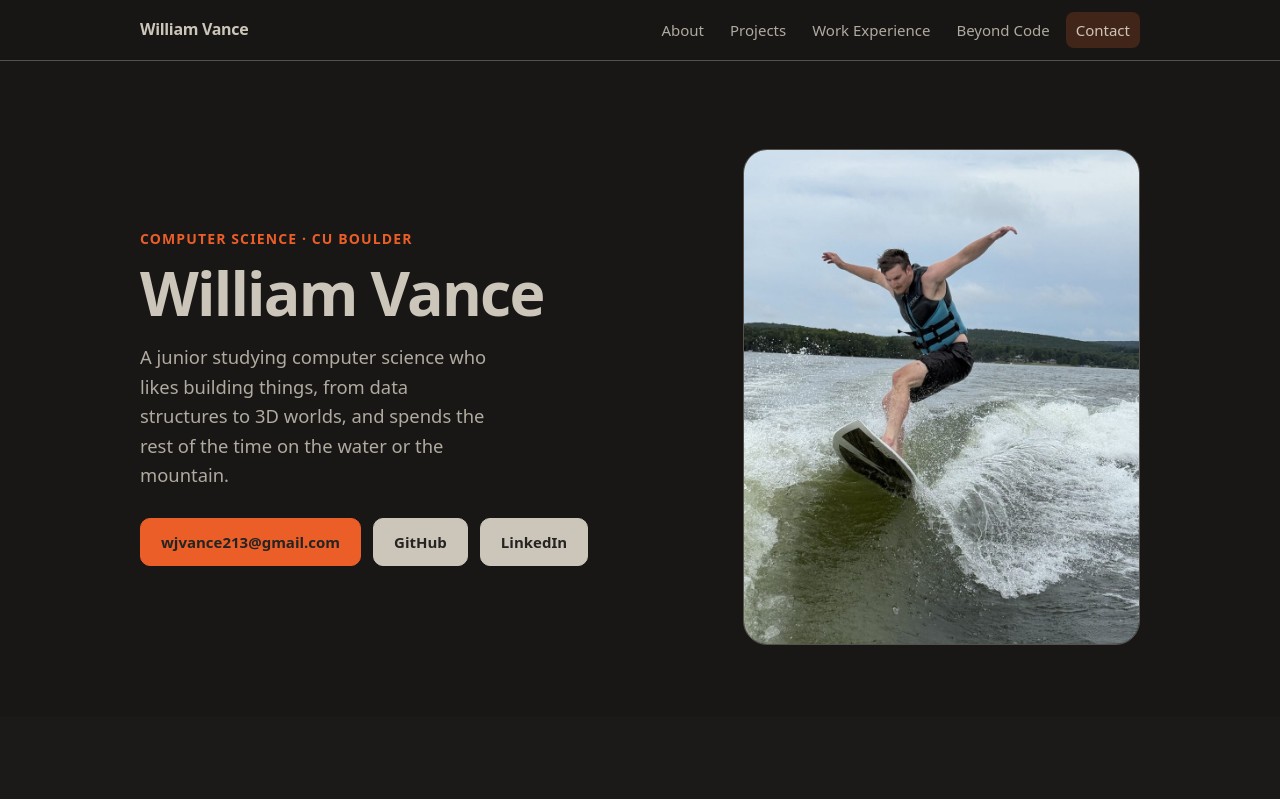
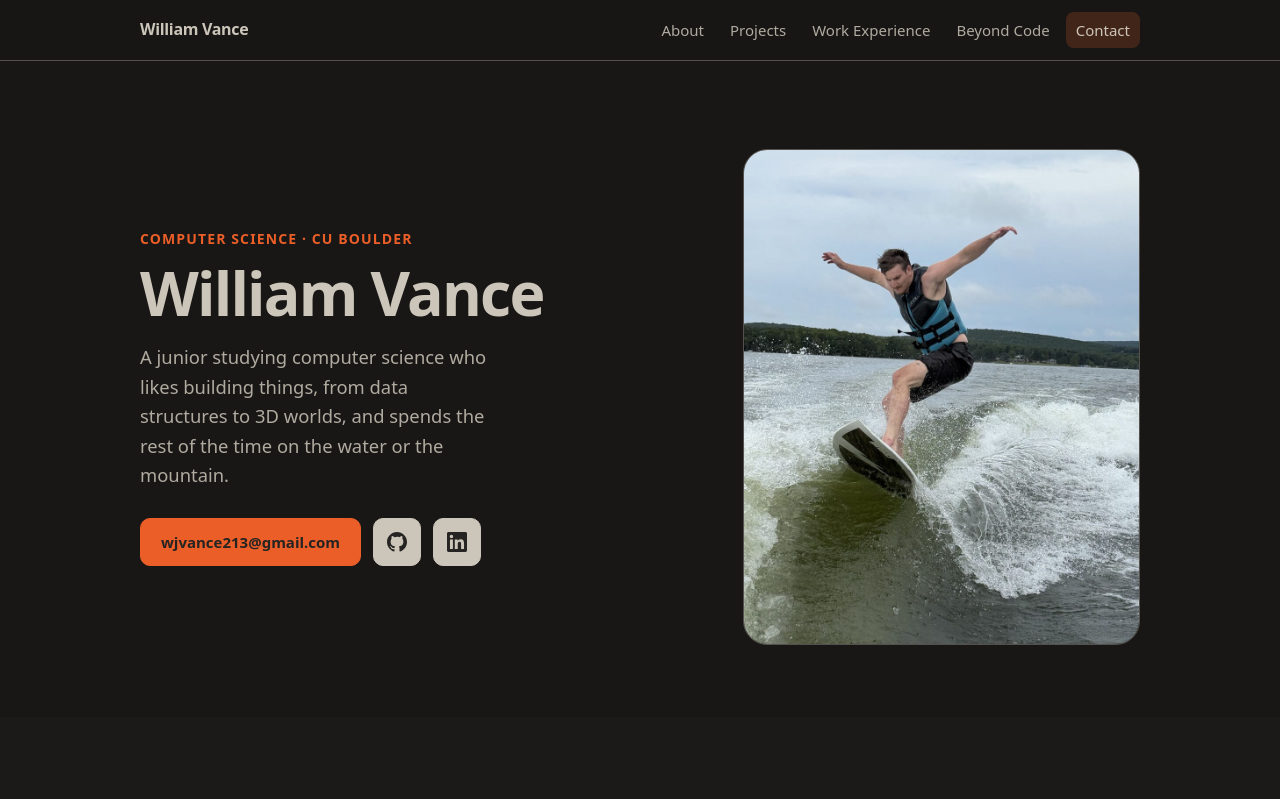
Before and after one commit to wjvance213/personalWebsite, a React (Vite) app: page / in a window 1280 px wide. Shown: the top 799 px of the page. Built offline with nearby package versions, Linux system fonts and the light colour scheme.

Commit message:
changing buttons to icons

```diff
--- a/src/components/Hero.jsx
+++ b/src/components/Hero.jsx
@@ -1,4 +1,5 @@
 import { hero, site } from '../content.js'
+import { GitHubIcon, LinkedInIcon } from './Icons.jsx'
 import Reveal from './Reveal.jsx'
 
 export default function Hero() {
@@ -11,8 +12,8 @@ export default function Hero() {
           <Reveal as="p" className="lead">{hero.lead}</Reveal>
           <Reveal className="btns">
             {site.email && <a className="btn primary" href={`mailto:${site.email}`}>{site.email}</a>}
-            <a className="btn" href={site.github} target="_blank" rel="noreferrer">GitHub</a>
-            {site.linkedin && <a className="btn" href={site.linkedin} target="_blank" rel="noreferrer">LinkedIn</a>}
+            <a className="btn icon" href={site.github} target="_blank" rel="noreferrer" aria-label="GitHub" title="GitHub"><GitHubIcon /></a>
+            {site.linkedin && <a className="btn icon" href={site.linkedin} target="_blank" rel="noreferrer" aria-label="LinkedIn" title="LinkedIn"><LinkedInIcon /></a>}
             {site.resume && <a className="btn" href={site.resume} target="_blank" rel="noreferrer">Résumé</a>}
           </Reveal>
         </div>
--- a/src/index.css
+++ b/src/index.css
@@ -68,6 +68,8 @@ h1 { font-size: clamp(2.4rem, 6vw, 3.8rem); line-height: 1.05; letter-spacing: -
 }
 .btn.primary { background: var(--accent); color: var(--charcoal); border-color: var(--accent); }
 .btn:hover { filter: brightness(1.08); }
+/* Square icon-only button; matches the height of a text button */
+.btn.icon { display: inline-grid; place-items: center; padding: 0; width: 48px; height: 48px; }
 .portrait {
   aspect-ratio: 4 / 5; border-radius: 24px;
   background: var(--accent-soft);
```
